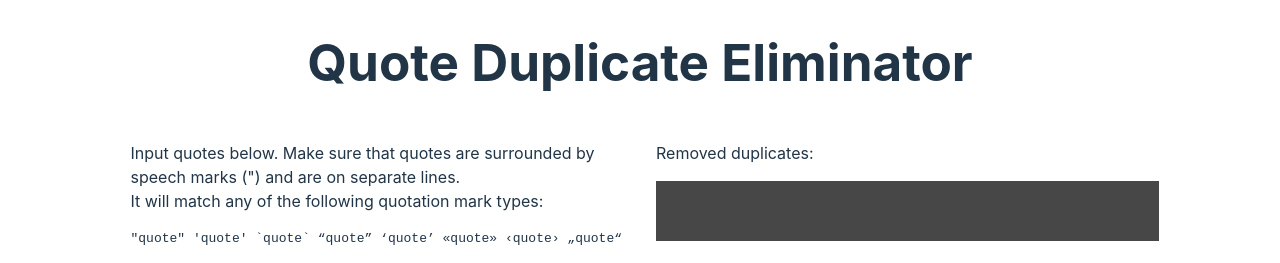
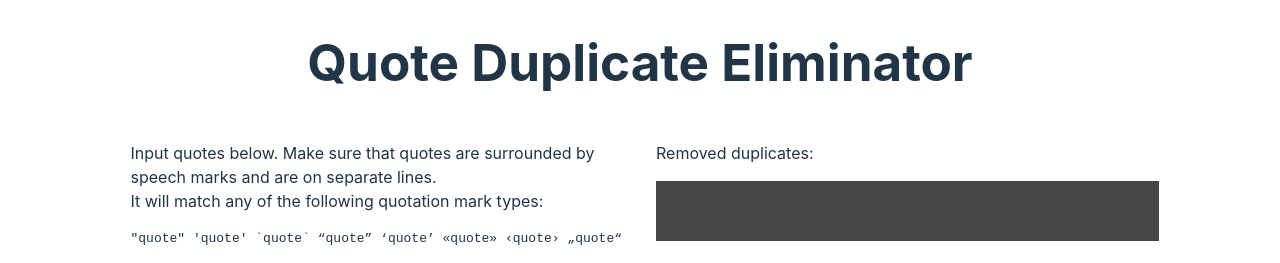
Before and after one commit to MorganDilling/quote-duplicate-eliminator, a Svelte app: page / in a window 1280 px wide. Shown: the top 263 px of the page. Built offline with nearby package versions, Linux system fonts and the light colour scheme.

Commit message:
enter commit message here

```diff
--- a/src/App.svelte
+++ b/src/App.svelte
@@ -104,7 +104,7 @@
     <form on:submit|preventDefault={submit}>
       <p>
         Input quotes below. Make sure that quotes are surrounded by speech marks
-        (") and are on separate lines.
+        and are on separate lines.
         <br />
         It will match any of the following quotation mark types:
       </p>
```
